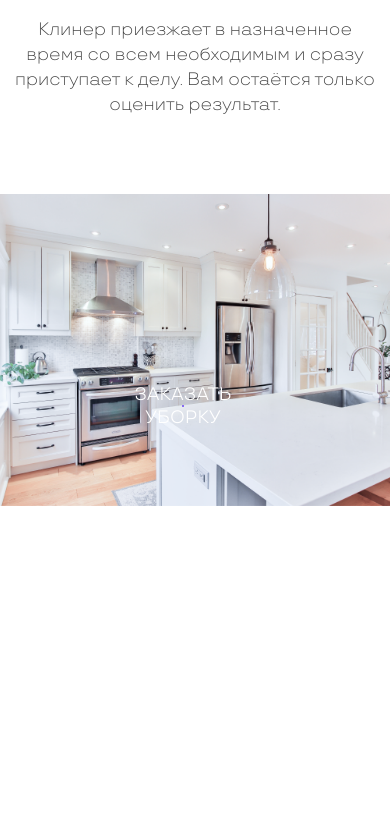
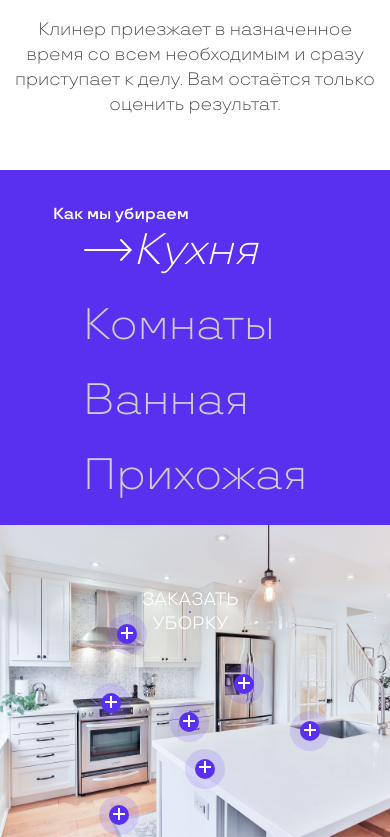
Before and after one commit to NastyaGlobina/cleaning-project, a Vue app: page / in a window 390 px wide. Shown: the part 2501-3338 px from the top of the page. Before the commit the page ends 3135 px from the top, so only its background shows below. Built offline with nearby package versions, Linux system fonts and the light colour scheme.

Commit message:
Set base path for GitHub Pages deployment

```diff
--- a/src/assets/scss/_how-clean.scss
+++ b/src/assets/scss/_how-clean.scss
@@ -133,7 +133,7 @@
       }
 
       .plus {
-        outline: 10px solid rgba(117, 81, 252, 0.17);
+        box-shadow: 0 0 0 10px rgba(117,81,252,.17);
         display: flex;
         justify-content: center;
         align-items: center;
--- a/src/components/Clean.vue
+++ b/src/components/Clean.vue
@@ -93,6 +93,9 @@ export default {
   },
   mounted() {
     window.addEventListener('scroll', this.onScroll)
+    if(window.innerWidth < 1024) {
+      this.openMenu = true
+    }
   },
   beforeUnmount() {
     window.removeEventListener('scroll', this.onScroll)
```
